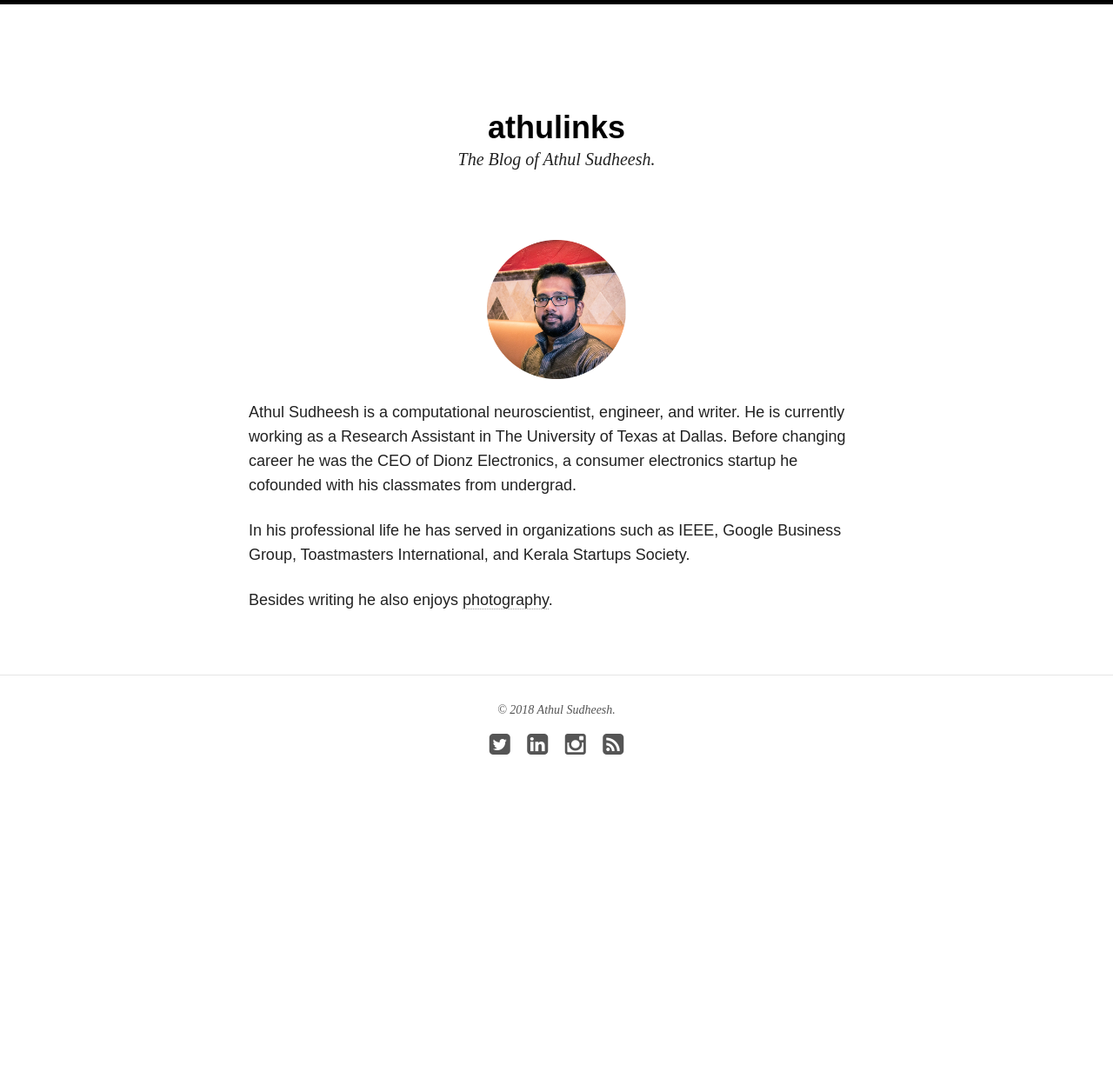
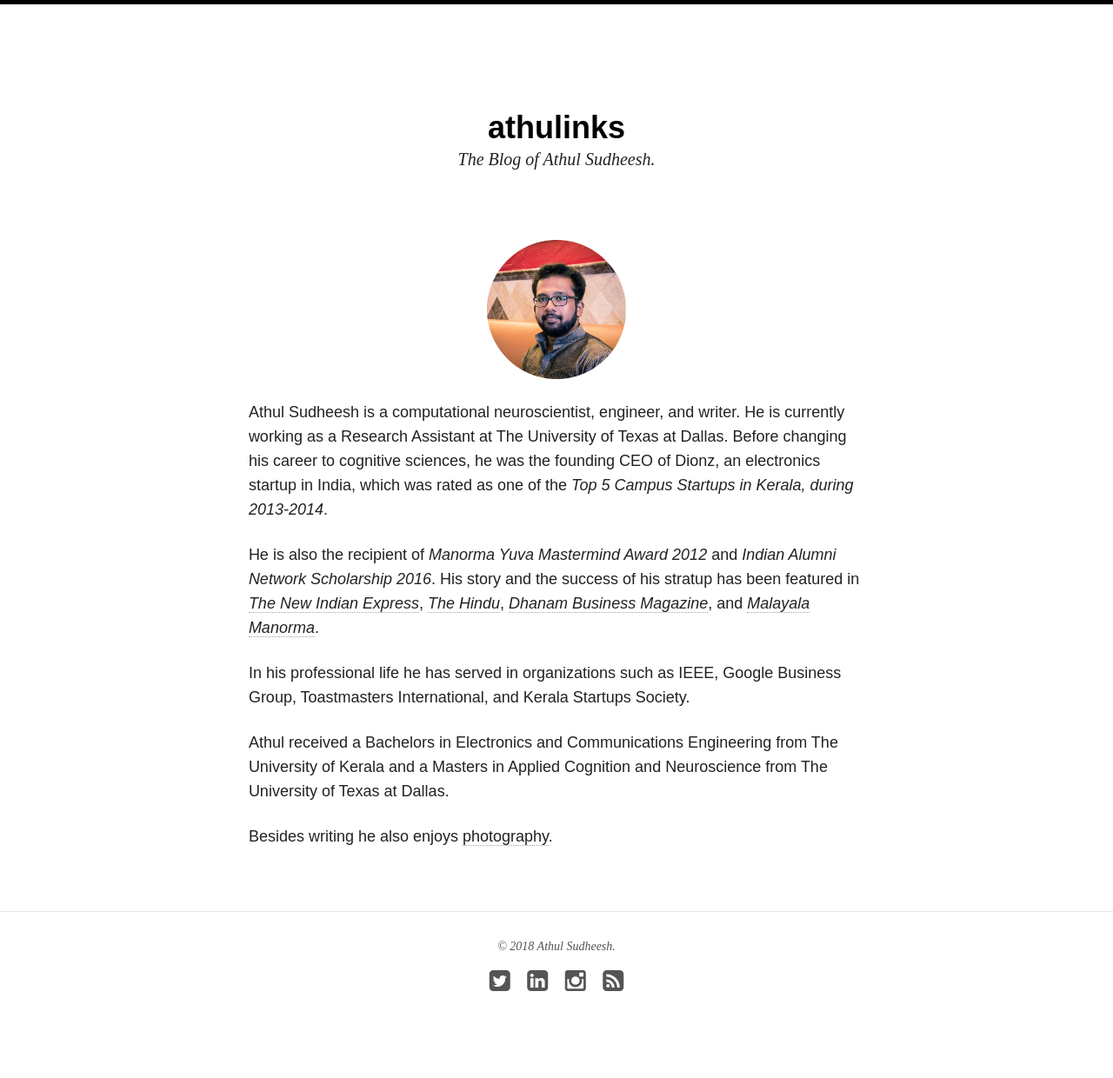
Before and after one commit to athulsudheesh/blog, a Jekyll site: the page built from about/index.md, in a window 1280 px wide. Shown: the whole page at 87% size. Built offline with Jekyll 4.4.1, drawn with Linux system fonts in a browser that asks for light colours; nearby versions of some CDN libraries; before the commit the page ends 968 px from its top, so only the background shows below that.

Commit message:
about updated

```diff
--- a/about/index.md
+++ b/about/index.md
@@ -4,8 +4,12 @@ layout: page
 
 ![Title alt <>](/images/bio-photo.png){:width="160px"}
 
-Athul Sudheesh is a computational neuroscientist, engineer, and writer. He is currently working as a Research Assistant in The University of Texas at Dallas. Before changing career he was the CEO of Dionz Electronics, a consumer electronics startup he cofounded with his classmates from undergrad.
+Athul Sudheesh is a computational neuroscientist, engineer, and writer. He is currently working as a Research Assistant at The University of Texas at Dallas. Before changing his career to cognitive sciences, he was the founding CEO of Dionz, an electronics startup in India, which was rated as one of the *Top 5 Campus Startups in Kerala, during 2013-2014*.
+
+He is also the recipient of *Manorma Yuva Mastermind Award 2012* and *Indian Alumni Network Scholarship 2016*. His story and the success of his stratup has been featured in [*The New Indian Express*](/images/nie.png), [*The Hindu*](/images/hindhu.jpg), [*Dhanam Business Magazine*](/images/dhanam.png), and [*Malayala Manorma*](/images/manorama.jpg).
 
 In his professional life he has served in organizations such as IEEE, Google Business Group, Toastmasters International, and Kerala Startups Society.
 
+Athul received a Bachelors in Electronics and Communications Engineering from The University of Kerala and a Masters in Applied Cognition and Neuroscience from The University of Texas at Dallas.
+
 Besides writing he also enjoys [photography](https://www.instagram.com/athulsudheesh/).
```
Also changed, not shown: images/dhanam.png (added), images/hindhu.jpg (added), images/manorama.jpg (added), images/nie.png (added).
